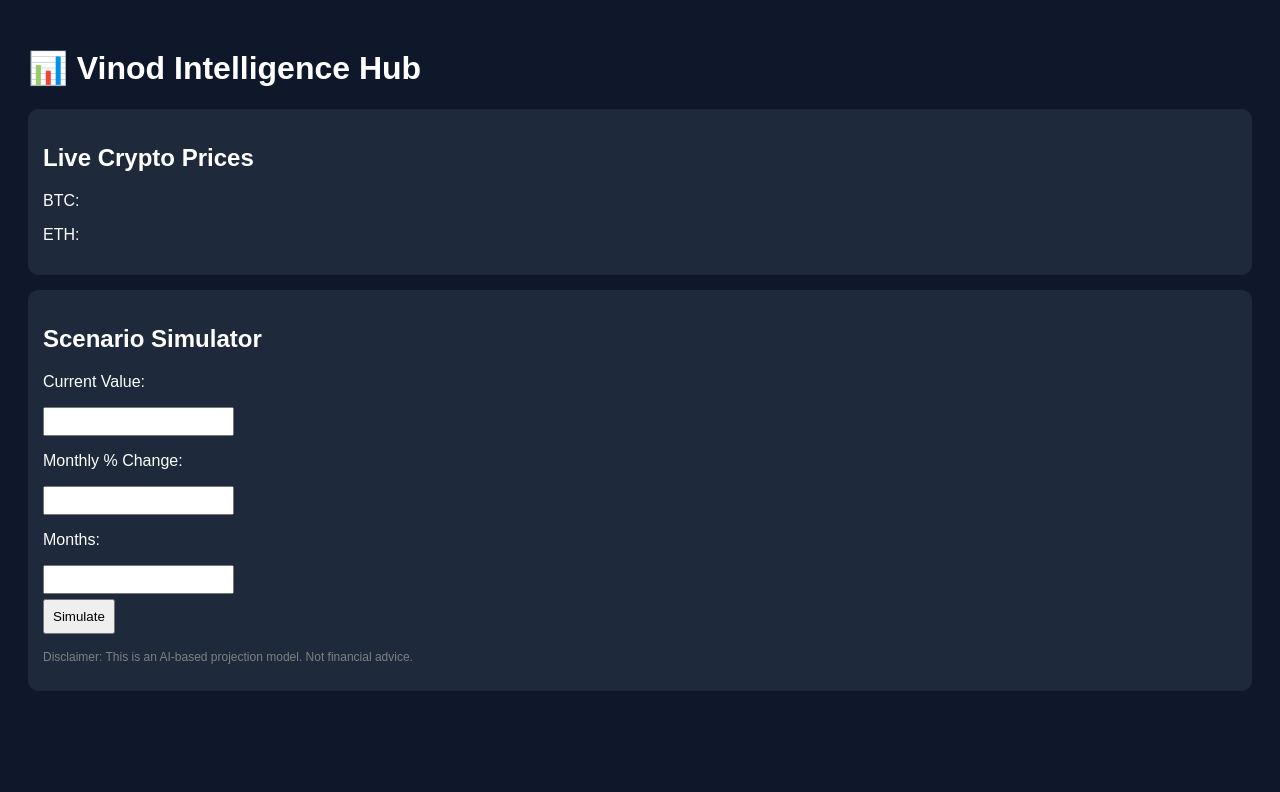
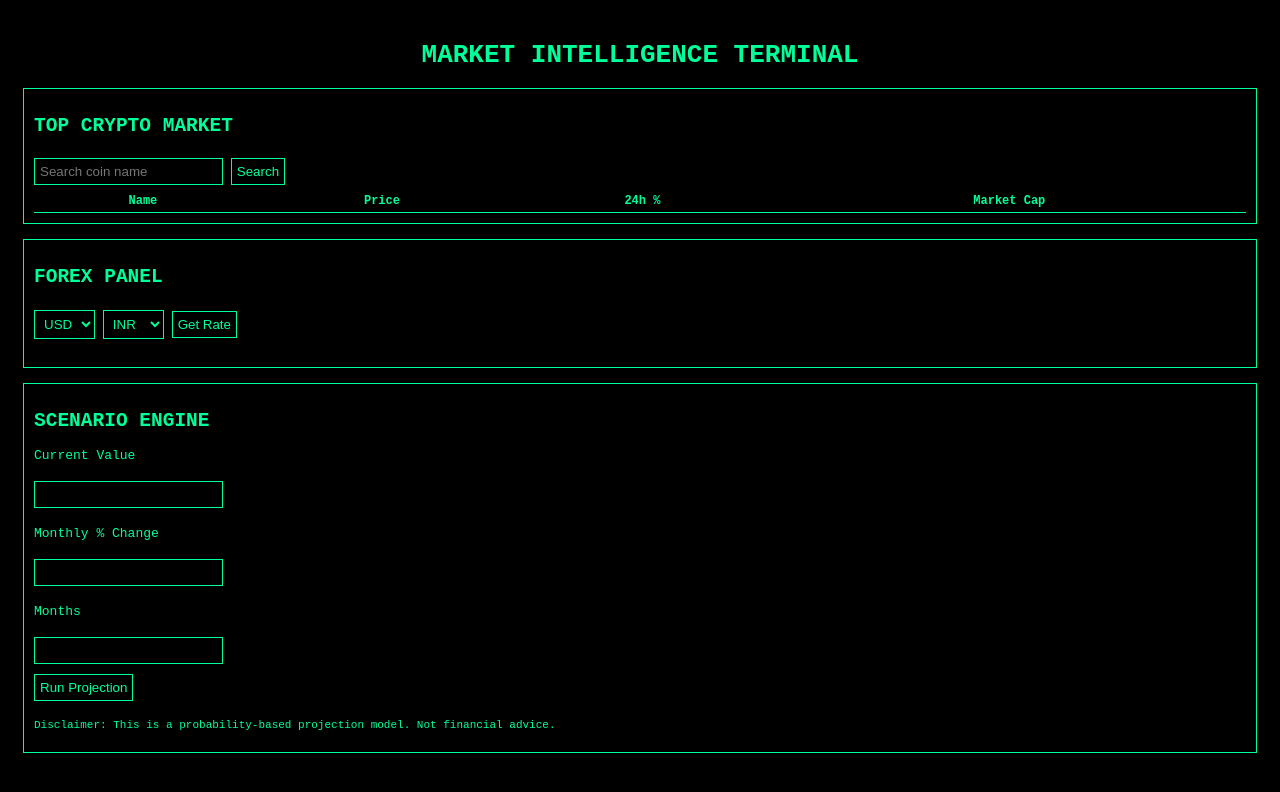
Before and after one commit to vinod843131-creator/Index-hub, a plain HTML site: page index.html in a window 1280 px wide. Drawn offline with Linux system fonts and the light colour scheme; no server answers.

Commit message:
Update index.html

```diff
--- a/index.html
+++ b/index.html
@@ -1,63 +1,143 @@
 <!DOCTYPE html>
 <html>
 <head>
-<title>Vinod Intelligence Hub</title>
+<title>Vinod Market Intelligence Terminal</title>
 <meta name="viewport" content="width=device-width, initial-scale=1">
 <style>
 body {
-    font-family: Arial;
-    background: #0f172a;
-    color: white;
-    padding: 20px;
+    background: #000;
+    color: #00ff99;
+    font-family: monospace;
+    padding: 15px;
 }
+
+h1 {
+    text-align: center;
+}
+
 .card {
-    background: #1e293b;
-    padding: 15px;
+    border: 1px solid #00ff99;
+    padding: 10px;
     margin: 15px 0;
-    border-radius: 10px;
 }
-button {
-    padding: 8px;
-    margin-top: 5px;
+
+input, select, button {
+    background: black;
+    color: #00ff99;
+    border: 1px solid #00ff99;
+    padding: 5px;
+    margin: 5px 0;
 }
-input {
-    padding: 5px;
+
+table {
+    width: 100%;
+    border-collapse: collapse;
+}
+
+th, td {
+    border-bottom: 1px solid #00ff99;
+    padding: 4px;
+    font-size: 12px;
 }
 </style>
 </head>
 <body>
 
-<h1>📊 Vinod Intelligence Hub</h1>
+<h1>MARKET INTELLIGENCE TERMINAL</h1>
 
 <div class="card">
-<h2>Live Crypto Prices</h2>
-<p>BTC: <span id="btc"></span></p>
-<p>ETH: <span id="eth"></span></p>
+<h2>TOP CRYPTO MARKET</h2>
+<input type="text" id="search" placeholder="Search coin name">
+<button onclick="searchCoin()">Search</button>
+<table id="cryptoTable">
+<tr>
+<th>Name</th>
+<th>Price</th>
+<th>24h %</th>
+<th>Market Cap</th>
+</tr>
+</table>
 </div>
 
 <div class="card">
-<h2>Scenario Simulator</h2>
-<p>Current Value:</p>
+<h2>FOREX PANEL</h2>
+<select id="base">
+<option value="USD">USD</option>
+<option value="EUR">EUR</option>
+<option value="INR">INR</option>
+<option value="JPY">JPY</option>
+</select>
+
+<select id="target">
+<option value="INR">INR</option>
+<option value="USD">USD</option>
+<option value="EUR">EUR</option>
+<option value="JPY">JPY</option>
+</select>
+
+<button onclick="getForex()">Get Rate</button>
+<p id="forexResult"></p>
+</div>
+
+<div class="card">
+<h2>SCENARIO ENGINE</h2>
+<p>Current Value</p>
 <input id="current" type="number">
-<p>Monthly % Change:</p>
+<p>Monthly % Change</p>
 <input id="percent" type="number">
-<p>Months:</p>
+<p>Months</p>
 <input id="months" type="number">
 <br>
-<button onclick="simulate()">Simulate</button>
-<p id="result"></p>
-<p style="font-size:12px;color:gray;">
-Disclaimer: This is an AI-based projection model. Not financial advice.
+<button onclick="simulate()">Run Projection</button>
+<p id="projection"></p>
+<p style="font-size:11px;">
+Disclaimer: This is a probability-based projection model. Not financial advice.
 </p>
 </div>
 
 <script>
 
-async function getCrypto(){
-let res = await fetch("https://api.coingecko.com/api/v3/simple/price?ids=bitcoin,ethereum&vs_currencies=usd");
+async function loadCrypto(){
+let res = await fetch("https://api.coingecko.com/api/v3/coins/markets?vs_currency=usd&order=market_cap_desc&per_page=50&page=1&sparkline=false");
 let data = await res.json();
-document.getElementById("btc").innerText = "$" + data.bitcoin.usd;
-document.getElementById("eth").innerText = "$" + data.ethereum.usd;
+
+let table = document.getElementById("cryptoTable");
+
+data.forEach(coin => {
+let row = table.insertRow();
+row.insertCell(0).innerText = coin.name;
+row.insertCell(1).innerText = "$" + coin.current_price;
+row.insertCell(2).innerText = coin.price_change_percentage_24h.toFixed(2) + "%";
+row.insertCell(3).innerText = "$" + coin.market_cap.toLocaleString();
+});
+}
+
+async function searchCoin(){
+let name = document.getElementById("search").value.toLowerCase();
+let res = await fetch("https://api.coingecko.com/api/v3/coins/markets?vs_currency=usd&ids=" + name);
+let data = await res.json();
+
+if(data.length === 0){
+alert("Coin not found.");
+return;
+}
+
+alert(
+data[0].name +
+"\nPrice: $" + data[0].current_price +
+"\n24h: " + data[0].price_change_percentage_24h + "%"
+);
+}
+
+async function getForex(){
+let base = document.getElementById("base").value;
+let target = document.getElementById("target").value;
+
+let res = await fetch("https://api.exchangerate.host/latest?base=" + base);
+let data = await res.json();
+
+document.getElementById("forexResult").innerText =
+"1 " + base + " = " + data.rates[target] + " " + target;
 }
 
 function simulate(){
@@ -66,11 +146,23 @@ let percent = parseFloat(document.getElementById("percent").value)/100;
 let months = parseInt(document.getElementById("months").value);
 
 let future = current * Math.pow((1+percent), months);
-document.getElementById("result").innerText =
-"Projected Value: " + future.toFixed(2);
+
+let interpretation = "";
+
+if(percent > 0.02){
+interpretation = "High momentum continuation scenario.";
+} else if(percent < -0.02){
+interpretation = "Downtrend acceleration risk.";
+} else {
+interpretation = "Low volatility / consolidation phase.";
 }
 
-getCrypto();
+document.getElementById("projection").innerText =
+"Projected Value: " + future.toFixed(2) +
+"\nScenario: " + interpretation;
+}
+
+loadCrypto();
 
 </script>
 
```
